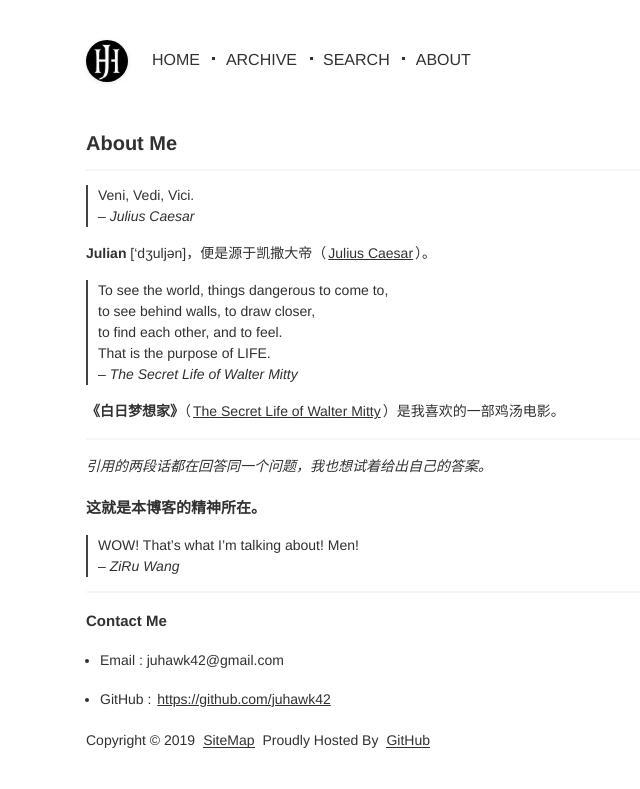
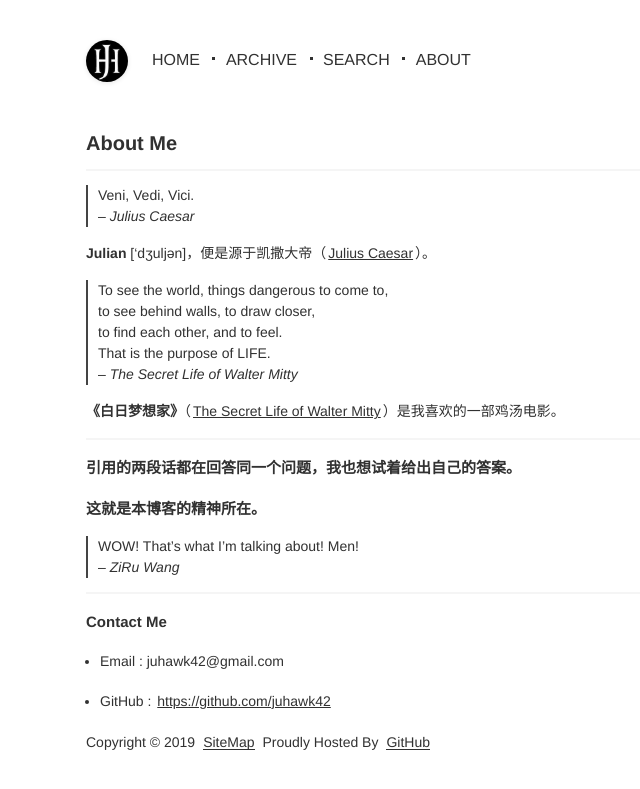
Before and after one commit to juhawk42/juhawk42.github.io, a Jekyll site: the page built from pages/about.md, in a window 1280 px wide. Shown: the top 789 px of the page, without its empty margins (274-914 px from the left). Built offline with Jekyll 4.4.1, drawn with Linux system fonts in a browser that asks for light colours.

```diff
--- a/pages/about.md
+++ b/pages/about.md
@@ -20,7 +20,7 @@ title: About Me
 
 ---
 
-***引用的两段话都在回答同一个问题，我也想试着给出自己的答案。***
+#### 引用的两段话都在回答同一个问题，我也想试着给出自己的答案。
 
 ### 这就是本博客的精神所在。
 
```
